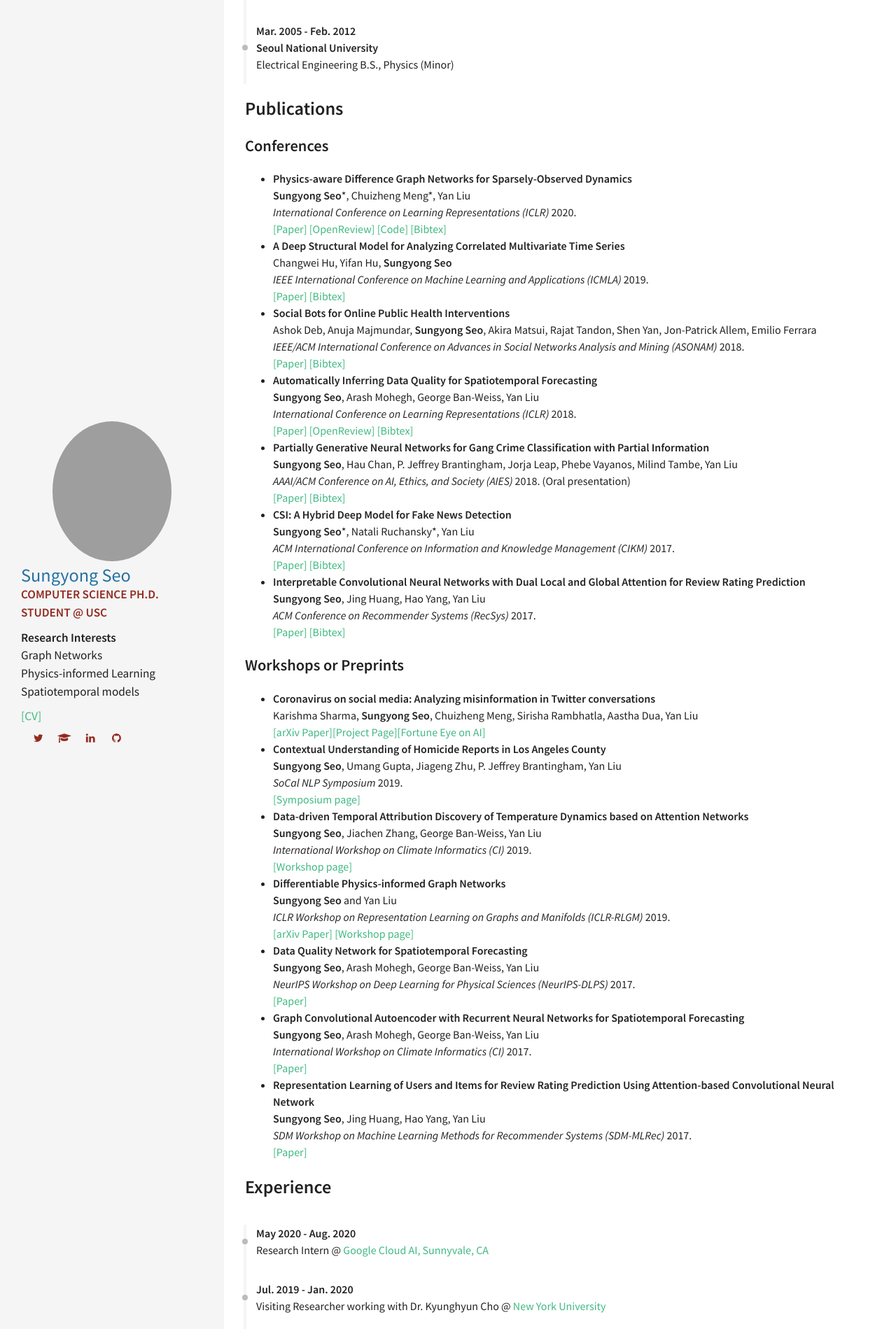
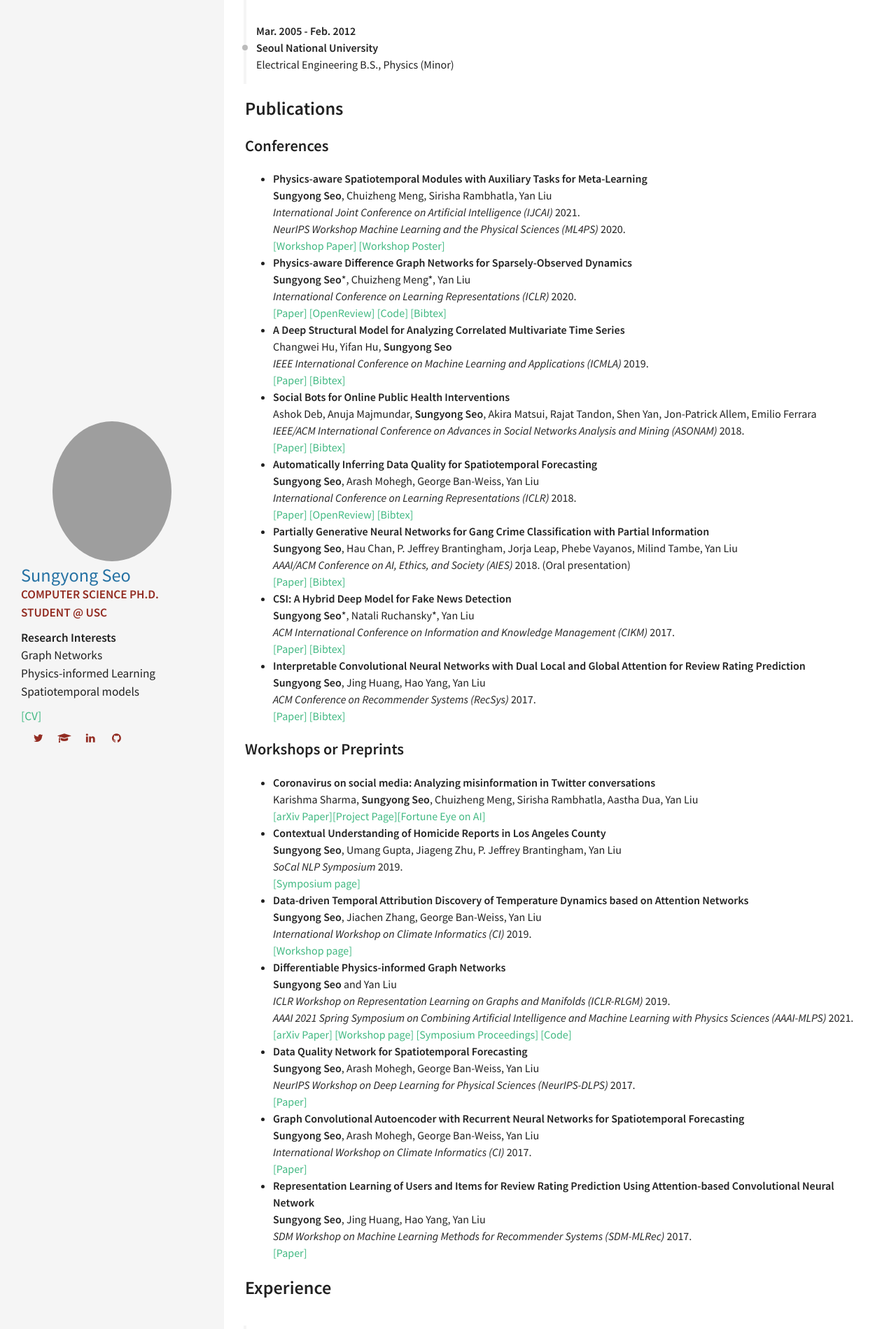
Before and after one commit to sungyongs/sungyongs.github.io, a Jekyll site: the page built from index.md, in a window 1280 px wide. Shown: the part 789-2688 px from the top of the page at 70% size. Built offline with Jekyll 4.4.1, drawn with Linux system fonts in a browser that asks for light colours; some of the changed text lies outside the part shown.

```diff
--- a/index.md
+++ b/index.md
@@ -26,6 +26,11 @@ More specifically, my research mainly focuses on principled techniques for extra
 
 ## Publications
 ### Conferences
+- **Physics-aware Spatiotemporal Modules with Auxiliary Tasks for Meta-Learning**<br>
+**Sungyong Seo**, Chuizheng Meng, Sirisha Rambhatla, Yan Liu<br>
+*International Joint Conference on Artificial Intelligence (IJCAI)* 2021.<br>
+*NeurIPS Workshop Machine Learning and the Physical Sciences (ML4PS)* 2020.<br>
+[\[Workshop Paper\]](https://ml4physicalsciences.github.io/2020/files/NeurIPS_ML4PS_2020_103.pdf) [\[Workshop Poster\]](https://ml4physicalsciences.github.io/2020/files/NeurIPS_ML4PS_2020_103_poster.pdf)
 - **Physics-aware Difference Graph Networks for Sparsely-Observed Dynamics**<br>
 **Sungyong Seo**\*, Chuizheng Meng\*, Yan Liu<br>
 *International Conference on Learning Representations (ICLR)* 2020.<br>
@@ -72,7 +77,8 @@ Karishma Sharma, **Sungyong Seo**, Chuizheng Meng, Sirisha Rambhatla, Aastha Dua
 - **Differentiable Physics-informed Graph Networks**<br>
 **Sungyong Seo** and Yan Liu<br>
 *ICLR Workshop on Representation Learning on Graphs and Manifolds (ICLR-RLGM)* 2019.<br>
-[\[arXiv Paper\]](https://arxiv.org/abs/1902.02950) [\[Workshop page\]](https://rlgm.github.io)
+*AAAI 2021 Spring Symposium on Combining Artificial Intelligence and Machine Learning with Physics Sciences (AAAI-MLPS)* 2021.<br>
+[\[arXiv Paper\]](https://arxiv.org/abs/1902.02950) [\[Workshop page\]](https://rlgm.github.io) [\[Symposium Proceedings\]](https://sites.google.com/view/aaai-mlps/proceedings?authuser=0) [\[Code\]](https://github.com/sungyongs/dpgn)
 - **Data Quality Network for Spatiotemporal Forecasting**<br>
 **Sungyong Seo**, Arash Mohegh, George Ban-Weiss, Yan Liu<br>
 *NeurIPS Workshop on Deep Learning for Physical Sciences (NeurIPS-DLPS)* 2017.<br>
```
Also changed, not shown: _data/index/careers.yml (+6 -1 lines).
